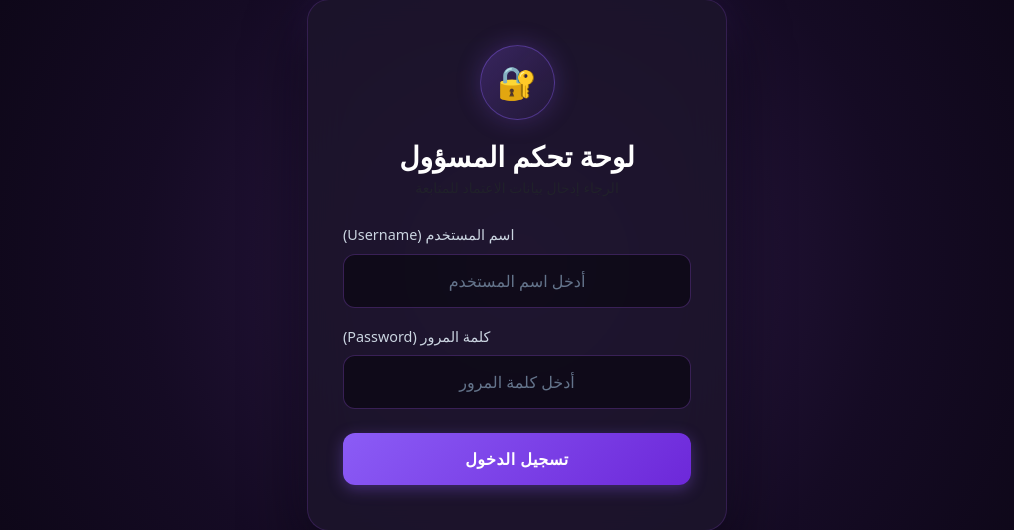
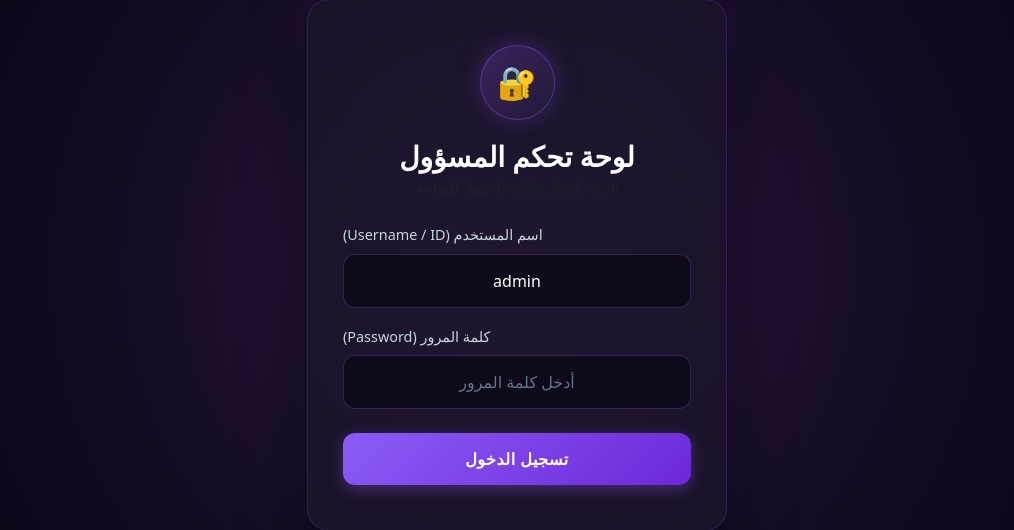
Before and after one commit to qazwsxedcmmm420-alt/fast-project, a Flask app: page /admin/login in a window 1280 px wide. Shown: the part 135-665 px from the top of the page, without its empty margins (123-1137 px from the left). Run offline with Flask 3, Linux system fonts and the light colour scheme.

Commit message:
Fix admin login input name to user_id for correct backend authentication

```diff
--- a/templates/admin_login.html
+++ b/templates/admin_login.html
@@ -127,9 +127,10 @@
         {% endif %}
 
         <form action="{{ url_for('admin_login') }}" method="POST">
+            <!-- تم تعديل الـ name ليوافق ملف البايثون user_id -->
             <div class="mb-3 text-start">
-                <label class="form-label">اسم المستخدم (Username)</label>
-                <input type="text" name="username" class="form-control text-center" placeholder="أدخل اسم المستخدم" required autocomplete="off">
+                <label class="form-label">اسم المستخدم (Username / ID)</label>
+                <input type="text" name="user_id" class="form-control text-center" placeholder="admin" value="admin" required autocomplete="off">
             </div>
 
             <div class="mb-4 text-start">
```
